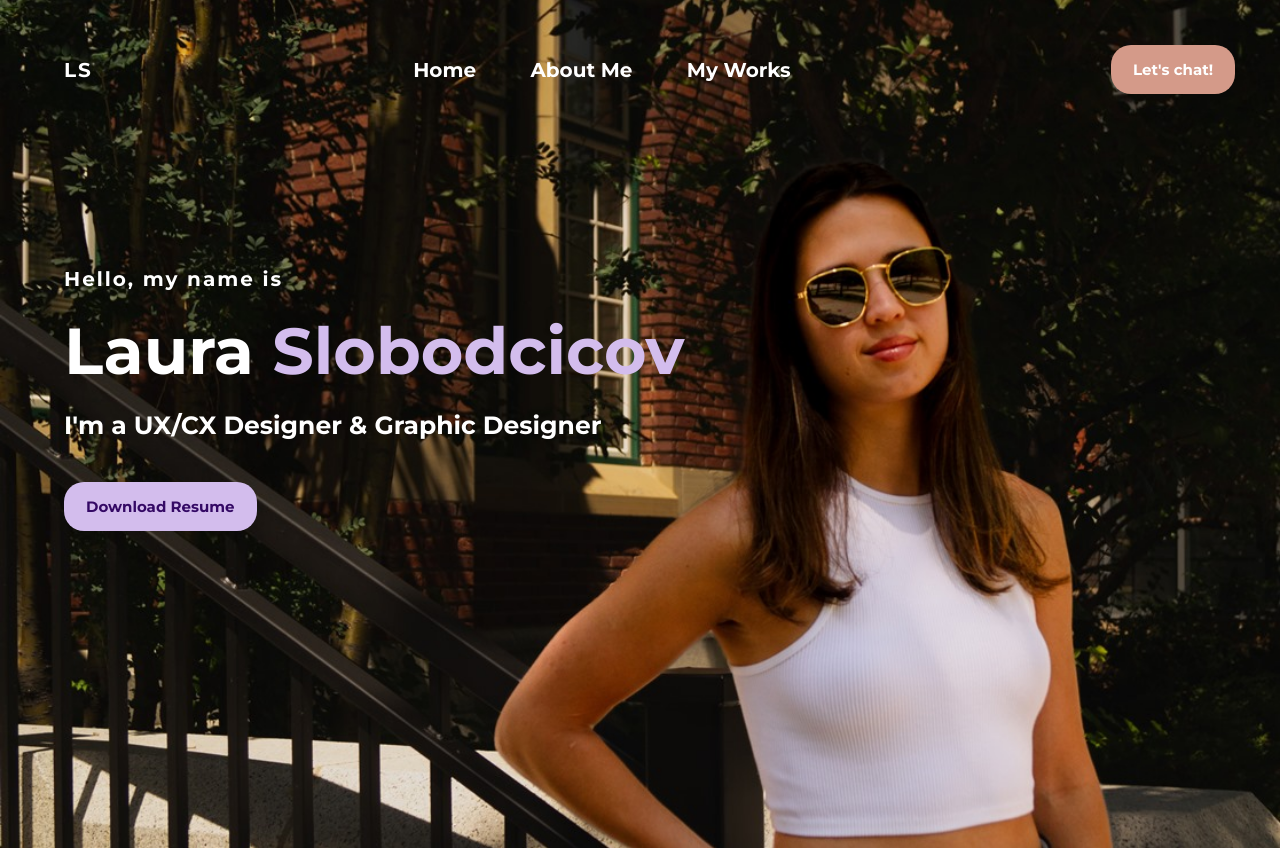
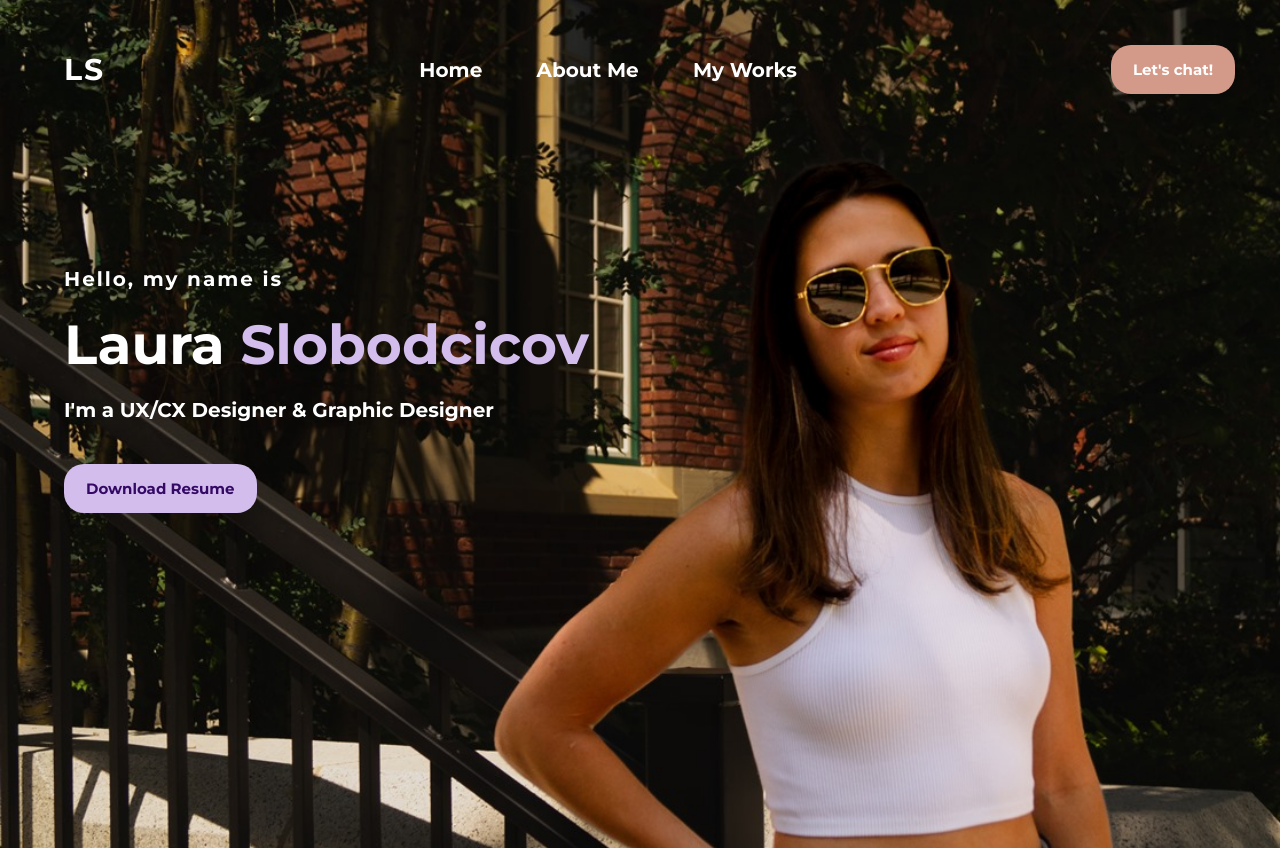
Before and after one commit to lauraslo/lauraslo.github.io, a plain HTML site: page index.html in a window 1280 px wide. Shown: the top 848 px of the page. Drawn offline with Linux system fonts and the light colour scheme.

Commit message:
Updated- Style.css 1.1

```diff
--- a/style.css
+++ b/style.css
@@ -44,7 +44,7 @@ nav{
 
 nav h2{
     color: white;
-    font-size: 20px;
+    font-size: 30px;
     /* cursor: pointer; */
     letter-spacing: 2px;
 
@@ -114,12 +114,12 @@ nav ul li a:hover{
 .main h1{
     color: white;
     margin: 20px 0px 20px;
-    font-size: 65px;
+    font-size: 55px;
 }
 
 .main h3{
     color: white;
-    font-size: 25px;
+    font-size: 20px;
     margin-bottom: 30px;
     padding-bottom: 1%;
 
```
